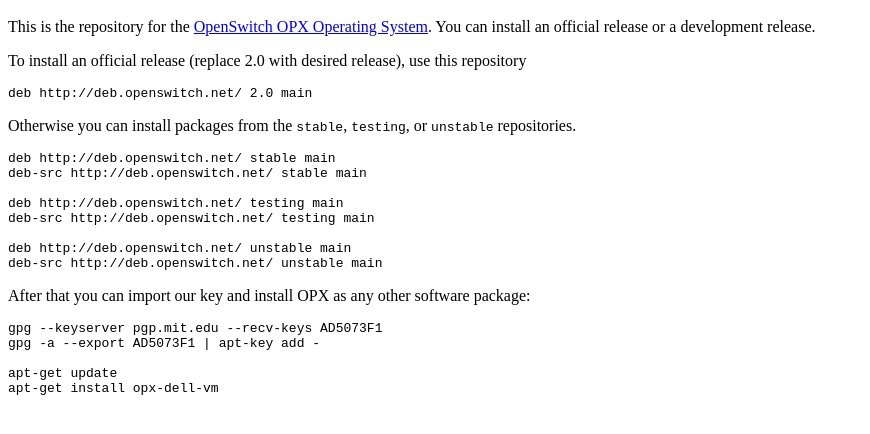
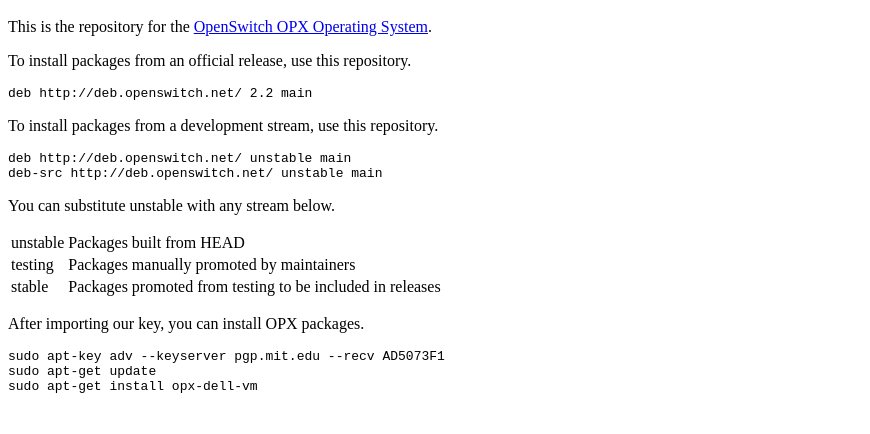
Before and after one commit to open-switch/infra_k8s, a plain HTML site: page docker/aptly-server/index.html in a window 1280 px wide. Shown: the part 48-482 px from the top of the page, without its empty margins (0-870 px from the left). Drawn offline with Linux system fonts and the light colour scheme.

Commit message:
Add development distribution explanations
Change-Id: I1ac4682ac1ea5c1bda988a61b5ba2ecadeee955e
Signed-off-by: Tyler Heucke <tyler.heucke@dell.com>

```diff
--- a/docker/aptly-server/index.html
+++ b/docker/aptly-server/index.html
@@ -5,35 +5,44 @@
 <body>
 <h1>deb.openswitch.net</h1>
 
-<p>This is the repository for the <a href="http://openswitch.net/">OpenSwitch OPX Operating System</a>. You can install an official release or a development release.</p>
+<p>This is the repository for the <a href="http://openswitch.net/">OpenSwitch OPX Operating System</a>.</p>
 
-<p>To install an official release (replace 2.0 with desired release), use this repository</p>
+<p>To install packages from an official release, use this repository.</p>
 
 <pre>
-deb http://deb.openswitch.net/ 2.0 main
+deb http://deb.openswitch.net/ 2.2 main
 </pre>
 
-<p>Otherwise you can install packages from the <code>stable</code>, <code>testing</code>, or <code>unstable</code> repositories.</p>
+<p>To install packages from a development stream, use this repository.</p>
 
 <pre>
-deb http://deb.openswitch.net/ stable main
-deb-src http://deb.openswitch.net/ stable main
-
-deb http://deb.openswitch.net/ testing main
-deb-src http://deb.openswitch.net/ testing main
-
 deb http://deb.openswitch.net/ unstable main
 deb-src http://deb.openswitch.net/ unstable main
 </pre>
 
-<p>After that you can import our key and install OPX as any other software package:</p>
+<p>You can substitute unstable with any stream below.</p>
+
+<table>
+  <tr>
+    <td>unstable</td>
+    <td>Packages built from HEAD</td>
+  </tr>
+  <tr>
+    <td>testing</td>
+    <td>Packages manually promoted by maintainers</td>
+  </tr>
+  <tr>
+    <td>stable</td>
+    <td>Packages promoted from testing to be included in releases</td>
+  </tr>
+</table>
+
+<p>After importing our key, you can install OPX packages.</p>
 
 <pre>
-gpg --keyserver pgp.mit.edu --recv-keys AD5073F1
-gpg -a --export AD5073F1 | apt-key add -
-
-apt-get update
-apt-get install opx-dell-vm
+sudo apt-key adv --keyserver pgp.mit.edu --recv AD5073F1
+sudo apt-get update
+sudo apt-get install opx-dell-vm
 </pre>
 
 </body>
```
Also changed, not shown: 1 other file.
